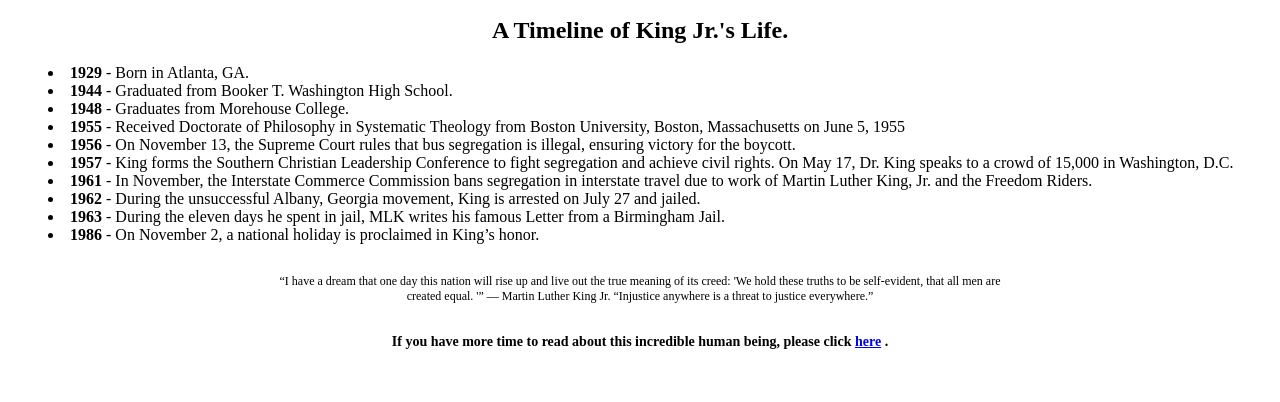
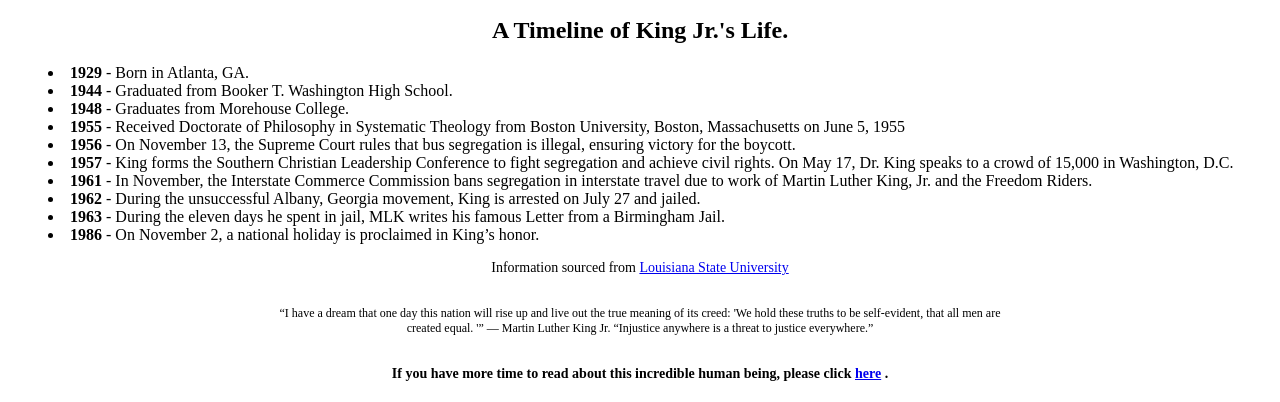
Before and after one commit to ricardoaxelbaeza/Tribute-Page-Martin-Luther-King-Jr.-, a plain HTML site: page index.html in a window 1280 px wide. Shown: the part 642-1044 px from the top of the page. Before the commit the page ends 1012 px from the top, so only its background shows below. Drawn offline with Linux system fonts and the light colour scheme.

Commit message:
Update index.html
centered date info, cited date info

```diff
--- a/index.html
+++ b/index.html
@@ -33,6 +33,7 @@
         <li><b>1963</b> - During the eleven days he spent in jail, MLK writes his famous Letter from a Birmingham Jail.</li>
         <li><b>1986</b> - On November 2, a national holiday is proclaimed in King’s honor.</li>
       </ul>
+      <p id="citation">Information sourced from <a href="https://guides.lib.lsu.edu/c.php?g=353667&p=2385247">Louisiana State University</a></p>
       <p class="quote-bottom">“I have a dream that one day this nation will rise up and live out the true meaning of its creed: 'We hold these truths to be self-evident, that all men are created equal. '” ― Martin Luther King Jr. “Injustice anywhere is a threat to justice everywhere.”<p>
       <p class="redirect">If you have more time to read about this incredible human being, please click
       <a id="tribute-link" target="_blank" href="https://en.wikipedia.org/wiki/Martin_Luther_King_Jr.">here</a>
```
